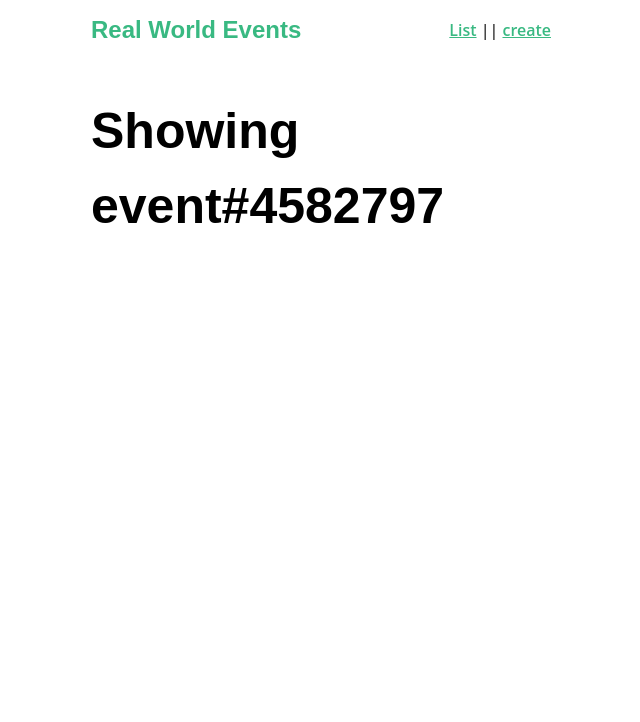
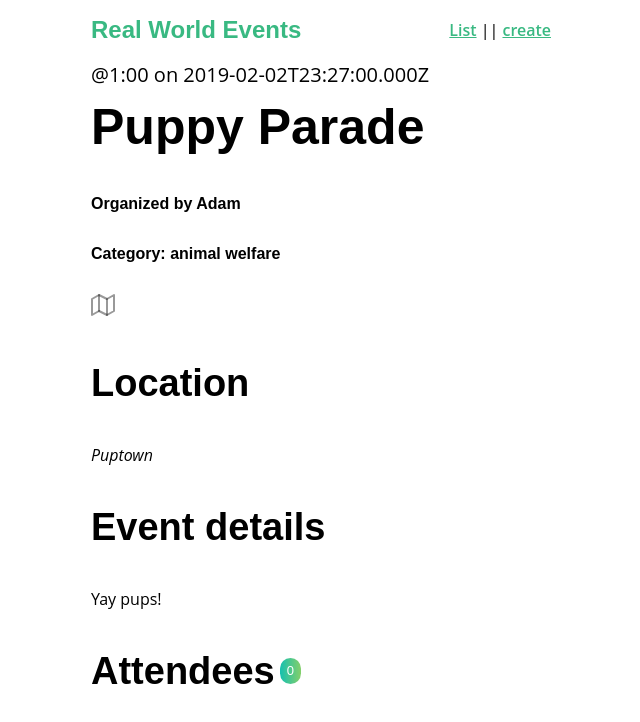
Before and after one commit to karamsetty09/vue-shop, a Vue app: page /event/4582797 in a window 1280 px wide. Shown: the top 722 px of the page, without its empty margins (319-959 px from the left). Built offline with nearby package versions, Linux system fonts and the light colour scheme; data requests are answered from the project's data file.

Commit message:
Added another axios call for display of event.

```diff
--- a/package.json
+++ b/package.json
@@ -15,6 +15,7 @@
     "feather-icons": "^4.28.0",
     "gh-pages": "^3.2.3",
     "lodash": "^4.17.21",
+    "nprogress": "^0.2.0",
     "vue": "^2.6.11",
     "vue-feather-icon": "^1.2.0",
     "vue-feather-icons": "^5.1.0",
--- a/src/services/EventService.js
+++ b/src/services/EventService.js
@@ -12,5 +12,8 @@
 export default {
   getEvents() {
     return apiClient.get('/events')
+  },
+  getEvent(id){
+    return apiClient.get('/events/' + id)
   }
 }
--- a/src/views/EventShow.vue
+++ b/src/views/EventShow.vue
@@ -1,8 +1,63 @@
 <template>
-  <h1>Showing event#{{ id }}</h1>
-</template>
+      <div>
+        <div class="event-header">
+          <span class="eyebrow">@{{ event.time }} on {{ event.date }}</span>
+          <h1 class="title">{{ event.title }}</h1>
+          <h5>Organized by {{ event.organizer }}</h5>
+          <h5>Category: {{ event.category }}</h5>
+        </div>
+        <BaseIcon name="map"><h2>Location</h2></BaseIcon>
+        <address>{{ event.location }}</address>
+        <h2>Event details</h2>
+        <p>{{ event.description }}</p>
+        <h2>Attendees
+          <span class="badge -fill-gradient">{{ event.attendees ? event.attendees.length : 0 }}</span>
+        </h2>
+        <ul class="list-group">
+          <li v-for="(attendee, index) in event.attendees" :key="index" class="list-item">
+            <b>{{ attendee.name }}</b>
+          </li>
+        </ul>
+      </div>
+    </template>
 <script>
+import EventService from '@/services/EventService.js'
 export default {
-  props: ["id"],
+  props: ['id'],
+  data() {
+    return{
+      event: {}
+    }
+  },
+  created(){
+    EventService.getEvent(this.id)
+    .then(response => {
+      this.event = response.data
+      })
+      .catch(error => {
+        console.log('There was an error:', error.response)
+      })
+  }
 };
+
 </script>
+<style scoped>
+    .location {
+      margin-bottom: 0;
+    }
+    .location > .icon {
+      margin-left: 10px;
+    }
+    .event-header > .title {
+      margin: 0;
+    }
+    .list-group {
+      margin: 0;
+      padding: 0;
+      list-style: none;
+    }
+    .list-group > .list-item {
+      padding: 1em 0;
+      border-bottom: solid 1px #e5e5e5;
+    }
+</style>
```
Also changed, not shown: 1 other file (tests, documents, lock files or other folders).
